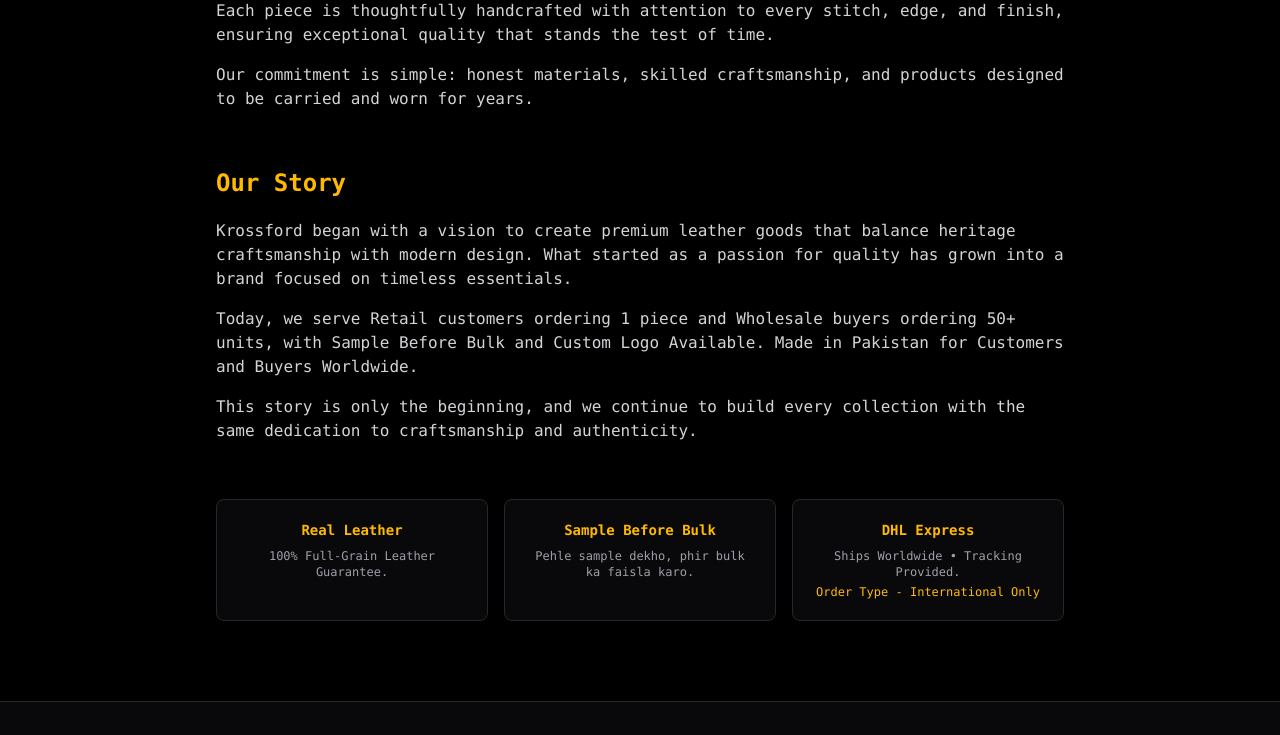
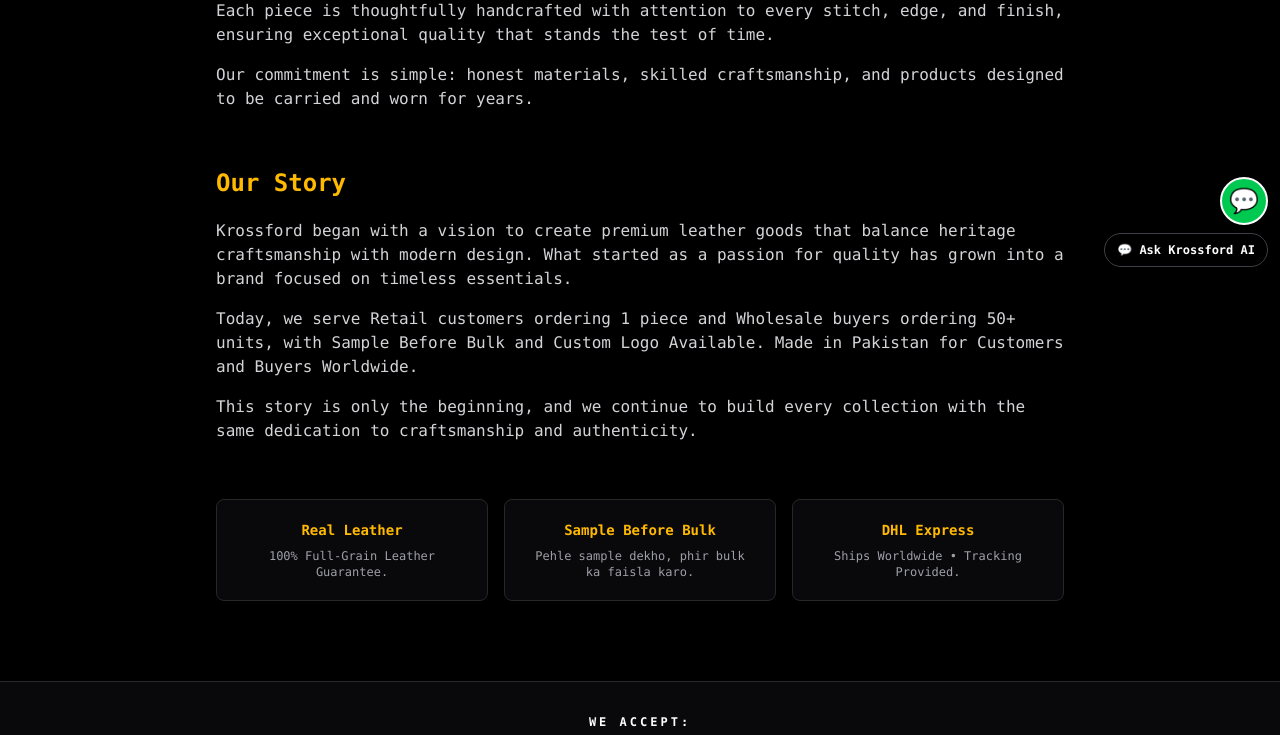
Before and after one commit to kaftab110-cmd/Krossford, a Next.js app: page /about in a window 1280 px wide. Shown: the part 517-1252 px from the top of the page. Built offline with nearby package versions, Linux system fonts and the light colour scheme.

Commit message:
Remove Order Type International Only + AIChatbot buttons fix

```diff
--- a/app/about/page.tsx
+++ b/app/about/page.tsx
@@ -36,7 +36,6 @@ export default function AboutUsPage() {
           <div className="border border-zinc-800 rounded-lg p-5 bg-zinc-950">
             <p className="text-amber-400 font-bold text-sm">{DHLE}</p>
             <p className="text-zinc-400 text-xs mt-2">Ships Worldwide • Tracking Provided.</p>
-            <p className="text-xs text-amber-400 mt-1">Order Type - International Only</p>
           </div>
         </div>
       </section>
--- a/app/product/[slug]/page.tsx
+++ b/app/product/[slug]/page.tsx
@@ -249,7 +249,7 @@ export default function ProductPage() {
             {product.badge && <span className="inline-block mt-2 bg-zinc-900 border border-amber-400/30 text-amber-400 text-xs px-2 py-1 uppercase">{product.badge}</span>}
 
             <div className="mt-6 bg-zinc-950 border border-zinc-800 rounded-lg p-4 sm:p-5 w-full overflow-hidden">
-              <p className="text-xs font-bold tracking-widest uppercase text-zinc-200">Order Type - International Only</p>
+              <p className="text-xs font-bold tracking-widest uppercase text-zinc-200">Order</p>
               <div className="flex flex-col gap-2 mt-3 w-full">
                 <button onClick={() => setCustomerType("B2C")} className={`p-3 rounded border text-left w-full ${customerType === "B2C" ? "border-amber-400 bg-zinc-900" : "border-zinc-800 bg-black"}`}>
                   <span className="text-xs font-bold block">Single Piece</span>
--- a/components/AIChatbot.tsx
+++ b/components/AIChatbot.tsx
@@ -123,7 +123,7 @@ export default function AIChatbot() {
     if (hasWord("hello") || hasWord("hi") || hasWord("hey") || lower.includes("salam") || lower.includes("assalam")) {
       return urdu ? "Hello! Krossford me Welcome. Aapko kaunsa product chahiye? Bag, Wallet, Jacket, Belt ya Cap? B2C single piece chahiye ya B2B bulk?" : "Hello! Welcome to Krossford. Which product are you interested in? Bag, Wallet, Jacket, Belt or Cap? Are you looking for a single piece (B2C) or a bulk order (B2B)?";
     }
-    if (lower.includes("b2c") || lower.includes("single")) return urdu ? `B2C - Single Piece: 1. Single Packing, ${DHL} Courier se delivery hogi. Order Type - International Only.` : `B2C - Single Piece: Starts from 1 Piece. Single Packing, delivery via ${DHL} Courier. Order Type - International Only.`;
+    if (lower.includes("b2c") || lower.includes("single")) return urdu ? `B2C - Single Piece: 1. Single Packing, ${DHL} Courier se delivery hogi..` : `B2C - Single Piece: Starts from 1 Piece. Single Packing, delivery via ${DHL} Courier..`;
     if (lower.includes("sample")) return urdu ? "Ji! Paid Sample available hai. Agar aap order place karte ho to sample price aapke order me adjust kar di jayegi." : "Yes! Paid Sample is available. If you place an order, the sample price will be adjusted in your order.";
     if (lower.includes("shipment") || lower.includes("delivery") || lower.includes("shipping") || lower.includes("total") || lower.includes("courier") || lower.includes(DHL.toLowerCase())) return urdu ? `Total Price = Product Price + Shipment (Packing) + Delivery (Courier). Shipment aur Delivery charges aapke country ke hisaab se confirm honge, wo product price me shamil nahi hain. Tracking number dispatch ke baad share hoga. Handcrafted To Order - Crafting 7-10 Working Days + ${DHLE} 5-7 Working Days = Total 12-17 Working Days. Ships from Pakistan.` : `Total Price = Product Price + Shipment (Packing) + Delivery (Courier). Shipment and Delivery charges will be confirmed according to your country, they are not included in the product price. Tracking number will be shared after dispatch. Handcrafted To Order - Crafting 7-10 Working Days + ${DHLE} Delivery 5-7 Working Days = Total 12-17 Working Days. Full tracking. Ships from Pakistan.`;
     if (lower.includes("custom") || lower.includes("engrav") || lower.includes("logo") || lower.includes("design") || lower.includes("photo") || lower.includes("image") || lower.includes("cap") || lower.includes("glove")) return urdu ? `Shukriya! Aapka design mil gaya ✅ ${q} ke liye Custom Name / Engraving aur Logo ho sakta hai. Is pe extra charges lagenge jo order confirm hone pe bataye jayenge. Aap is design ko WhatsApp pe bhi bhej sakte ho.` : `Thanks for your design! ✅ For ${q}, Custom Name / Engraving and Logo is available. Extra charges will apply for customization and will be confirmed when your order is confirmed. You can also send this design on WhatsApp.`;
@@ -166,19 +166,19 @@ export default function AIChatbot() {
 
   return (
     <>
-      {/* ===== FLOATING BUTTONS - RIGHT MIDDLE, NOT BOTTOM ===== */}
+      {/* ===== FLOATING BUTTONS - BOTTOM RIGHT, NOT MIDDLE ===== */}
       {!isOpen && (
-        <div className="fixed right-3 top-1/2 -translate-y-1/2 z-50 flex flex-col items-center gap-2">
+        <div className="fixed right-3 bottom-4 z-50 flex flex-col items-end gap-2">
           <a href={WHATSAPP_LINK} target="_blank" rel="noopener noreferrer" className="w-12 h-12 bg-green-500 rounded-full flex items-center justify-center text-2xl shadow-lg border-2 border-white" title="Chat on WhatsApp - +92303 0006759">
             💬
           </a>
-          <button onClick={() => setIsOpen(true)} className="bg-black text-white px-3 py-2 rounded-full shadow-lg text-xs font-bold border border-zinc-700">
+          <button onClick={() => setIsOpen(true)} className="bg-black text-white px-3 py-2 rounded-full shadow-lg text-xs font-bold border border-zinc-700 whitespace-nowrap">
             💬 Ask Krossford AI
           </button>
         </div>
       )}
       {isOpen && (
-        <div className="fixed right-3 top-1/2 -translate-y-1/2 z-50 w- max-w-[calc(100vw-24px)] h- max-h- bg-white rounded-xl shadow-2xl flex flex-col overflow-hidden border">
+        <div className="fixed right-3 bottom-4 z-50 w-[360px] max-w-[calc(100vw-24px)] h-[520px] max-h-[calc(100dvh-32px)] bg-white rounded-xl shadow-2xl flex flex-col overflow-hidden border">
           <div className="bg-black text-white p-3 flex justify-between items-center">
             <div>
               <p className="text-sm font-bold">KROSSFORD AI Assistant</p>
```
